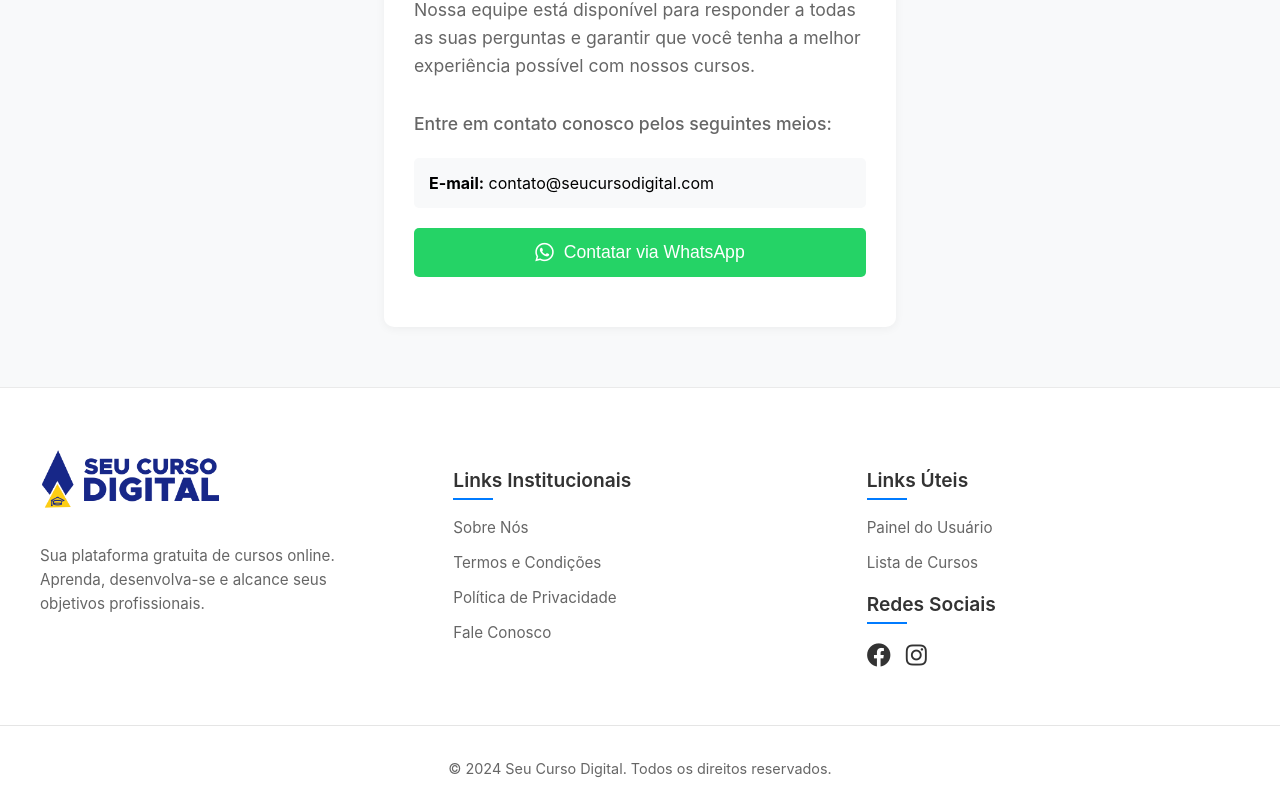
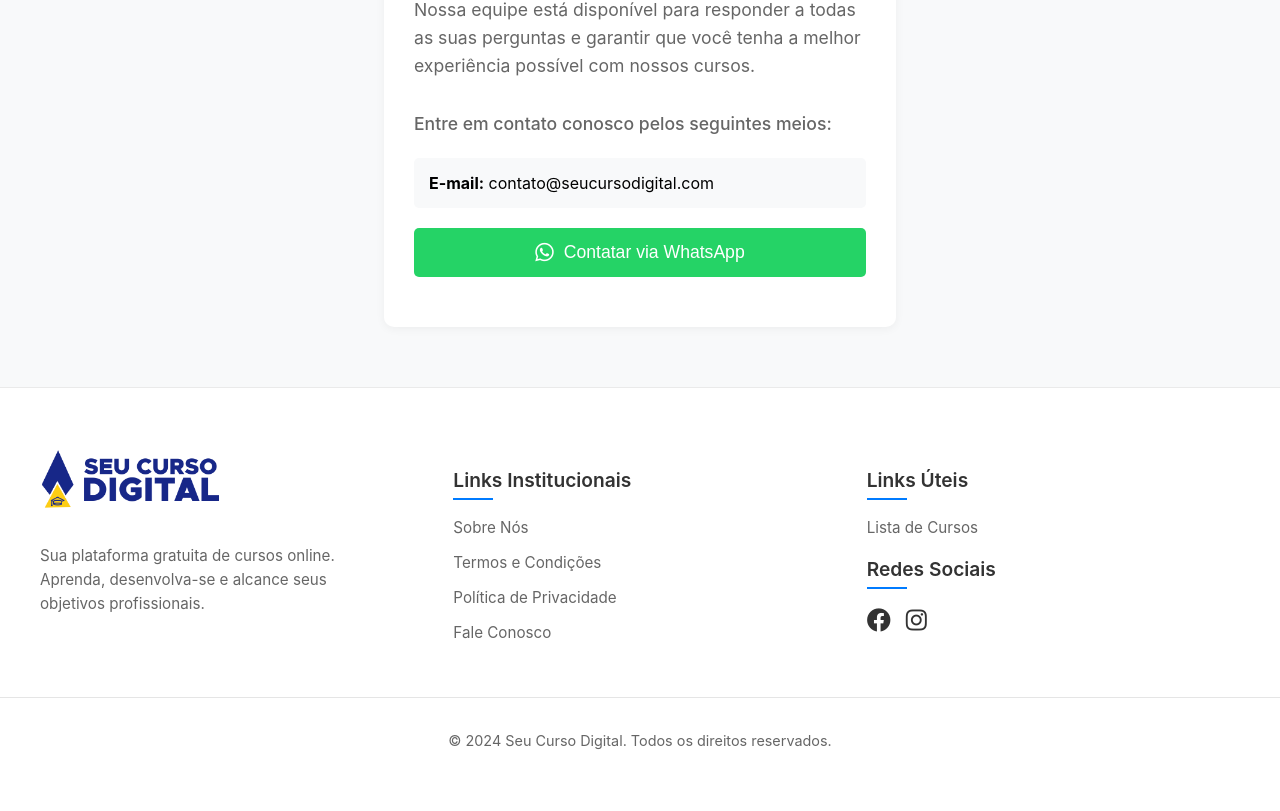
Before and after one commit to unimiadev/seu-curso-digital, a React (Create React App) app: page /fale-conosco in a window 1280 px wide. Shown: the part 442-1253 px from the top of the page. After the commit the page ends 1225 px from the top, so only its background shows below. Built offline with nearby package versions, Linux system fonts and the light colour scheme; no server answers.

Commit message:
Updated some links

```diff
--- a/package.json
+++ b/package.json
@@ -11,6 +11,9 @@
     "react-router-dom": "6.22.3",
     "react-scripts": "5.0.1",
     "web-vitals": "3.5.2"
+  },
+  "devDependencies": {
+    "@babel/plugin-proposal-private-property-in-object": "^7.21.11"
   },
   "scripts": {
     "start": "react-scripts start",
--- a/src/components/Header/index.jsx
+++ b/src/components/Header/index.jsx
@@ -11,7 +11,7 @@ const Header = () => {
   };
 
   const handleLogin = () => {
-    window.location.href = 'https://scd3.expertvision.com.br/';
+    window.location.href = 'https://cursosap.seucursodigital.com';
   };
 
   return (
--- a/src/components/layout/Footer/index.jsx
+++ b/src/components/layout/Footer/index.jsx
@@ -36,9 +36,6 @@ const Footer = () => {
           <h3>Links Úteis</h3>
           <ul className="footer-links">
             <li>
-              <Link to="/">Painel do Usuário</Link>
-            </li>
-            <li>
               <Link to="/cursos">Lista de Cursos</Link>
             </li>
             <li>
--- a/src/components/layout/Navbar/index.jsx
+++ b/src/components/layout/Navbar/index.jsx
@@ -22,7 +22,7 @@ const Navbar = () => {
   };
 
   const handleLogin = () => {
-    window.location.href = 'https://scd3.expertvision.com.br/';
+    window.location.href = 'https://cursosap.seucursodigital.com';
   };
 
   return (
--- a/src/pages/Courses/CourseDetails/index.jsx
+++ b/src/pages/Courses/CourseDetails/index.jsx
@@ -44,7 +44,7 @@ const CourseDetails = () => {
 
   const handleEnrollment = () => {
     if (course && course.id) {
-      window.location.href = `https://scd3.expertvision.com.br/#/cursoInfo/${course.id}`;
+      window.location.href = `https://cursosap.seucursodigital.com/#/cursoInfo/${course.id}`;
     }
   };
 
```
